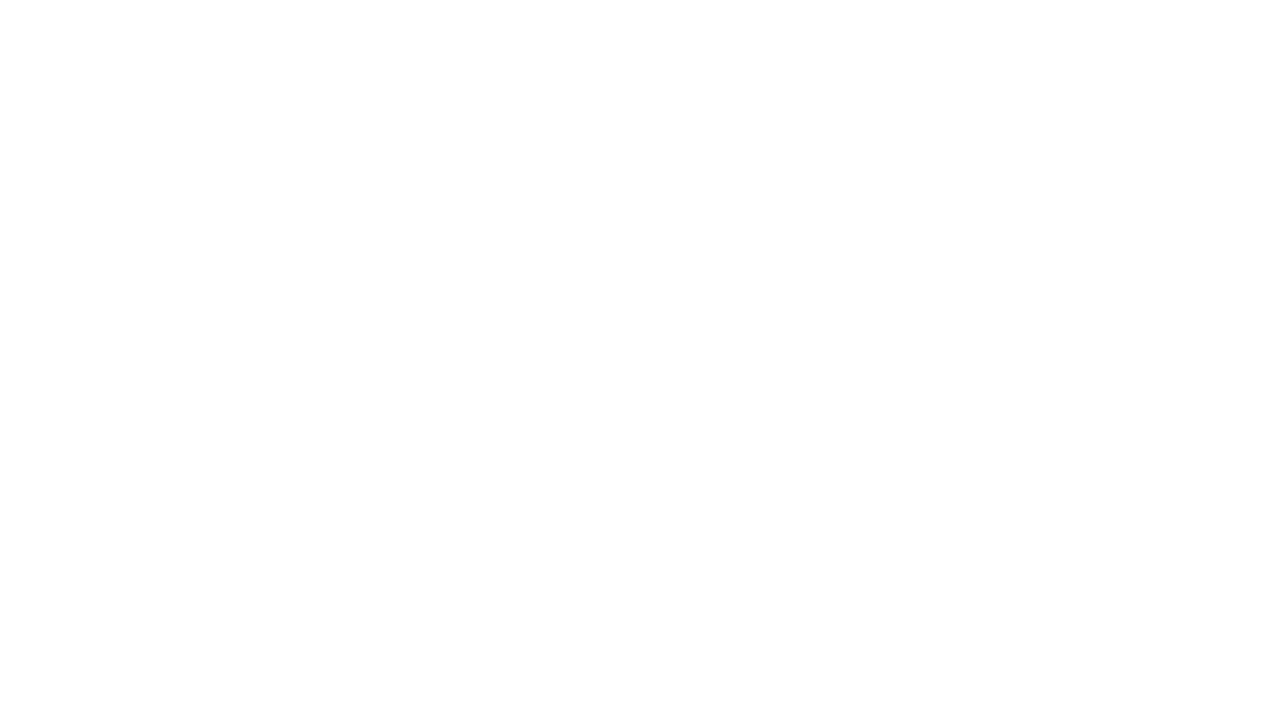
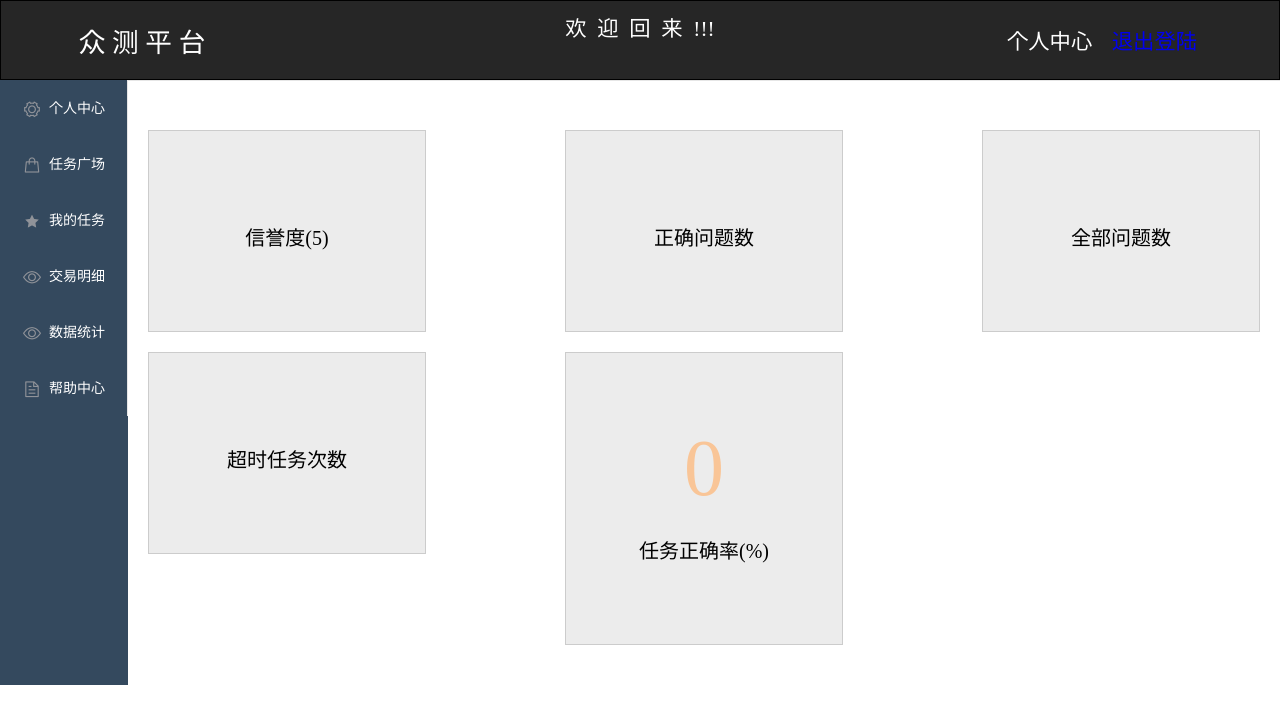
Before and after one commit to Doifo/software-test, a Vue app: page /worker/qualification in a window 1280 px wide. Shown: the top 724 px of the page. Built offline with nearby package versions, Linux system fonts and the light colour scheme; no server answers.

Commit message:
somedetail

```diff
--- a/src/components/public/Footer.vue
+++ b/src/components/public/Footer.vue
@@ -13,5 +13,6 @@
 <style scoped>
   #footer{
     background: url("https://cdn.luogu.org/fe/footer-bg.png?c32d69c2308cb4267b8bd6fafadddd32");
+
   }
 </style>
--- a/src/components/public/WorkerAsideNav.vue
+++ b/src/components/public/WorkerAsideNav.vue
@@ -1,11 +1,6 @@
 <template>
   <div style="background-color: #34495e; height: 100%">
-    <el-menu
-      default-active="2"
-      class="el-menu-vertical-demo"
-      background-color="#34495e"
-      router
-    >
+    <el-menu default-active="2" class="el-menu-vertical-demo" background-color="#34495e" router>
       <el-menu-item index="/worker/information" style="color: white">
         <i class="el-icon-setting"></i>
         <span slot="title">个人中心</span>
@@ -22,6 +17,10 @@
         <i class="el-icon-view"></i>
         <span slot="title">交易明细</span>
       </el-menu-item>
+      <el-menu-item index="/worker/qualification" style="color: white">
+        <i class="el-icon-view"></i>
+        <span slot="title">数据统计</span>
+      </el-menu-item>
       <el-menu-item index="5" style="color: white">
         <i class="el-icon-document"></i>
         <span slot="title">帮助中心</span>
@@ -31,11 +30,10 @@
 </template>
 
 <script>
-  export default {
-    name: "WorkerAsideNav"
-  }
+export default {
+  name: "WorkerAsideNav"
+};
 </script>
 
 <style scoped>
-
 </style>
--- a/src/components/requester/projectEditor/ProjectBaseInfoEdit.vue
+++ b/src/components/requester/projectEditor/ProjectBaseInfoEdit.vue
@@ -1,7 +1,7 @@
 <template>
   <div style="width:75%;margin:0 auto;" class="RequesterEditProject">
     <el-row style="padding: 20px">
-      <el-col :span="8" offset="8">
+      <el-col :span="8" :offset="8">
         <strong style="color: #5a9ef7; font-size: 20pt">编辑项目的基本信息</strong>
       </el-col>
     </el-row>
--- a/src/components/requester/projectEditor/ProjectLayoutEdit.vue
+++ b/src/components/requester/projectEditor/ProjectLayoutEdit.vue
@@ -2,7 +2,7 @@
   <div style="width:75%;margin:auto">
 
     <el-row style="padding: 20px; padding-top: 0">
-      <el-col :span="8" offset="8">
+      <el-col :span="8" :offset="8">
         <strong style="color: #5a9ef7; font-size: 20pt">编辑问题模板的布局</strong>
       </el-col>
     </el-row>
--- a/src/components/requester/questionEditor/QuestionVer1Editor.vue
+++ b/src/components/requester/questionEditor/QuestionVer1Editor.vue
@@ -118,7 +118,7 @@
             <!-- <div slot="tip" class="el-upload__tip">只能上传jpg/png文件，且不超过500kb</div> -->
             <el-button size="mini" type="primary" style="margin-top:10px; padding:5px" plain>点击上传</el-button>
           </el-upload>
-          <a href="/static/template3.txt" download="template.txt">
+          <a href="/static/label.txt" download="template.txt">
             <el-button size="mini" type="primary"  plain style="margin-left:107px;margin-top:10px;padding:5px">模板下载</el-button>
           </a>
         </el-row>
--- a/src/components/requester/questionEditor/QuestionVer2Editor.vue
+++ b/src/components/requester/questionEditor/QuestionVer2Editor.vue
@@ -117,7 +117,7 @@
               </div>
               <el-button size="mini" type="primary" style="margin-top:10px; padding:5px" plain>点击上传</el-button>
             </el-upload>
-            <a href="/static/template3.txt" download="template.txt">
+            <a href="/static/label.txt" download="template.txt">
               <el-button size="mini" type="primary" style="margin-left:87px;margin-top:10px; padding: 5px" plain>模板下载</el-button>
             </a>
           </el-col>
--- a/src/components/requester/questionEditor/QuestionVer3Editor.vue
+++ b/src/components/requester/questionEditor/QuestionVer3Editor.vue
@@ -121,7 +121,7 @@
               </div>
               <el-button size="mini" type="primary" style="margin-top:10px; padding:5px" plain>点击上传</el-button>
             </el-upload>
-            <a href="/static/template3.txt" download="template.txt">
+            <a href="/static/label.txt" download="template.txt">
               <el-button size="mini" type="primary" style=";margin-left:87px;margin-top:10px; padding: 5px" plain>模板下载</el-button>
             </a>
           </el-col>
--- a/src/components/worker/TaskListForWorker.vue
+++ b/src/components/worker/TaskListForWorker.vue
@@ -14,7 +14,7 @@
       </el-col>
       <el-col :span="3">操作</el-col>
     </el-row>
-    <el-collapse style="min-height:250px;border-bottom:none;height: 450px">
+    <el-collapse style="min-height:450px;border-bottom:none;">
       <task-for-worker v-for="item in showedList" :key="item.id" :taskInfo="item" style="margin-top: 10px; padding-bottom: 10px"></task-for-worker>
     </el-collapse>
     <div class="pages" style="padding: 0px">
--- a/src/router/index.js
+++ b/src/router/index.js
@@ -65,7 +65,7 @@ export default new Router({
       component:WorkerTaskPlayground
     },
     {
-      path:'/worker-qualification',
+      path:'/worker/qualification',
       name:"WorkerQualification",
       component:WorkerQualification
     },
--- a/src/views/WorkerQualification.vue
+++ b/src/views/WorkerQualification.vue
@@ -1,40 +1,36 @@
 <template>
   <!--导航-->
-  <div>
-    <worker-header></worker-header>
+  <el-container>
+    <el-header style="padding: 0; height: 80px">
+      <CommonHeadNav/>
+    </el-header>
+    <el-main style="padding: 0">
+      <el-container>
+        <el-aside style="width: 10%; padding: 0">
+          <WorkerAsideNav/>
+        </el-aside>
+
+
           <el-main style="width:80%; margin:0 auto;margin-top:30px;">
-
             <el-row>
               <el-col :span="6" style=" ">
                 <div class="task-card">
-            <p class="task-card-num">
-              {{myInfor.credit}}
-            </p>
-            <p class="task-card-word">
-              信誉度(5)
-            </p>
+                  <p class="task-card-num">{{myInfor.credit}}</p>
+                  <p class="task-card-word">信誉度(5)</p>
                 </div>
               </el-col>
 
               <el-col :span="6" :offset="3" style=" ">
                 <div class="task-card">
-            <p class="task-card-num">
-              {{myInfor.correctNumberAnswered}}
-            </p>
-            <p class="task-card-word">
-              正确问题数
-            </p>
+                  <p class="task-card-num">{{myInfor.correctNumberAnswered}}</p>
+                  <p class="task-card-word">正确问题数</p>
                 </div>
               </el-col>
 
               <el-col :span="6" :offset="3" style=" ">
                 <div class="task-card">
-            <p class="task-card-num">
-              {{myInfor.allNumberAnswered}}
-            </p>
-            <p class="task-card-word">
-              全部问题数
-            </p>
+                  <p class="task-card-num">{{myInfor.allNumberAnswered}}</p>
+                  <p class="task-card-word">全部问题数</p>
                 </div>
               </el-col>
             </el-row>
@@ -42,89 +38,86 @@
             <el-row>
               <el-col :span="6" style=" ">
                 <div class="task-card">
-            <p class="task-card-num">
-              {{myInfor.overtimeNumber}}
-            </p>
-            <p class="task-card-word">
-              超时任务次数
-            </p>
+                  <p class="task-card-num">{{myInfor.overtimeNumber}}</p>
+                  <p class="task-card-word">超时任务次数</p>
                 </div>
               </el-col>
 
               <el-col :span="6" :offset="3" style=" ">
                 <div class="task-card">
-            <p class="task-card-num">
-              {{parseInt(myInfor.correctNumberAnswered/myInfor.allNumberAnswered*100)}}
-            </p>
-            <p class="task-card-word">
-              任务正确率(%)
-            </p>
+                  <p
+                    class="task-card-num"
+                  >{{parseInt(myInfor.correctNumberAnswered/myInfor.allNumberAnswered*100) || 0}}</p>
+                  <p class="task-card-word">任务正确率(%)</p>
                 </div>
               </el-col>
-
-
             </el-row>
           </el-main>
-  </div>
+
+      </el-container>
+    </el-main>
+  </el-container>
 </template>
 
 
 
 
 <script>
-  import axios from 'axios'
-  import WorkerHeader from '@/components/WorkerHeader.vue'
+import axios from "axios";
+import WorkerHeader from "@/components/WorkerHeader.vue";
+
+import CommonHeadNav from '@/components/public/CommonHeaderNav'
+import WorkerAsideNav from '@/components/public/WorkerAsideNav'
 
 export default {
-    components:{
-      'worker-header':WorkerHeader
+  components: {
+    "worker-header": WorkerHeader,
+
+    CommonHeadNav,
+    WorkerAsideNav,
   },
   methods: {
-
-      handleOpen (key, keyPath) {
+    handleOpen(key, keyPath) {
       console.log(key, keyPath);
     },
-      handleClose (key, keyPath) {
+    handleClose(key, keyPath) {
       console.log(key, keyPath);
     },
-      handleChange(val){
+    handleChange(val) {
       console.log(val);
     }
   },
-    data () {
+  data() {
     return {
-        activeName:['1'],
-        user: {
-        },
+      activeName: ["1"],
+      user: {},
       page: 1,
       help_page_menu: "0.0",
-        input_search: '',
-        input_advice: '',
+      input_search: "",
+      input_advice: "",
       task: {},
-        accepted:0,
+      accepted: 0,
       questions: [],
-        answer:[],
-        question_index:[],
-        myInfor:[]
-      }
+      answer: [],
+      question_index: [],
+      myInfor: []
+    };
   },
-    mounted(){
+  mounted() {
     axios({
       method: "get",
       url: "/api/worker/find-myself"
     }).then(response => {
       //console.log(response.data)
-        this.myInfor = response.data.worker
-      })
+      this.myInfor = response.data.worker;
+    });
   }
-
-  }
+};
 </script>
 
 <style scoped>
 .el-row {
   margin-bottom: 20px;
-
 }
 .el-col {
   border-radius: 4px;
@@ -147,25 +140,24 @@
   background-color: #f9fafc;
 }
 
-  .task-card{
-    background-color:#ececec;
-    border:1px solid #ccc;
+.task-card {
+  background-color: #ececec;
+  border: 1px solid #ccc;
 }
 
-  .task-card-num{
-    font-size:80px;
-    color:#f9c597;
-    text-align:center;
-    padding-top:60px;
-    margin:10px;
+.task-card-num {
+  font-size: 80px;
+  color: #f9c597;
+  text-align: center;
+  padding-top: 60px;
+  margin: 10px;
 }
 
-  .task-card-word{
-
-    font-size:20px;
-    color:rgb(0,0,0);
-    text-align:center;
-    padding-top:1px;
-    padding-bottom:60px;
+.task-card-word {
+  font-size: 20px;
+  color: rgb(0, 0, 0);
+  text-align: center;
+  padding-top: 1px;
+  padding-bottom: 60px;
 }
 </style>
```
Also changed, not shown: src/components/worker/TaskForWorker.vue (+12 -0 lines). Lines whose indentation alone changed are shown as unchanged.
